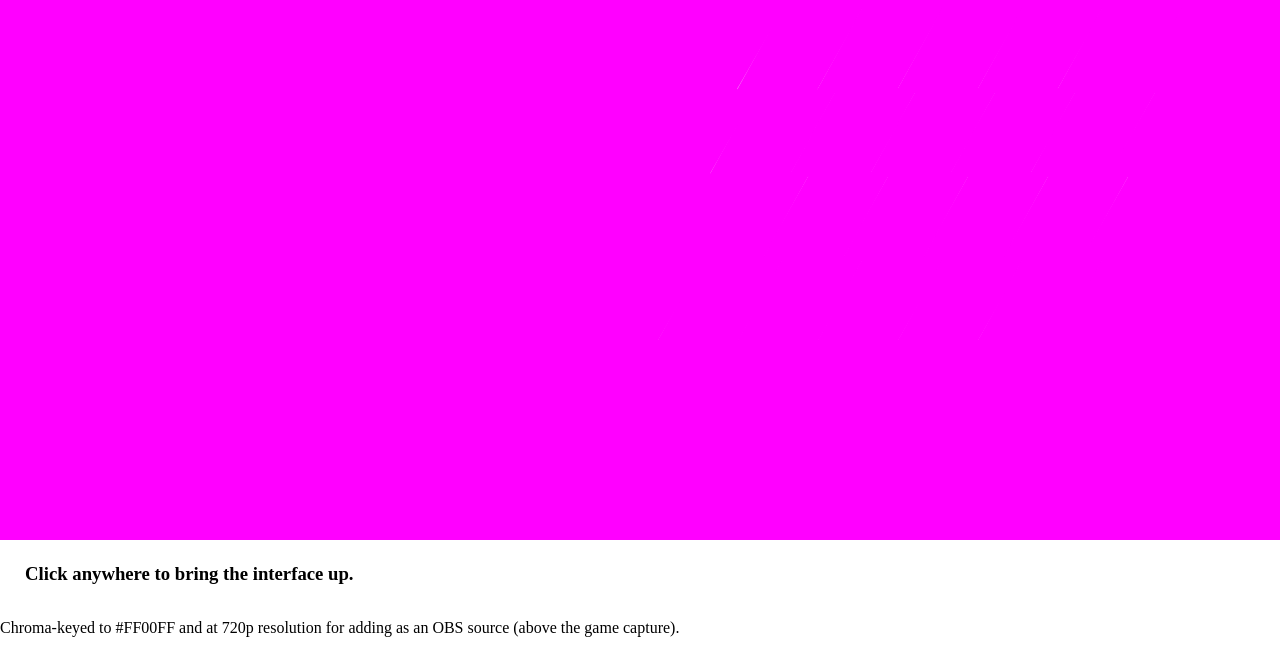
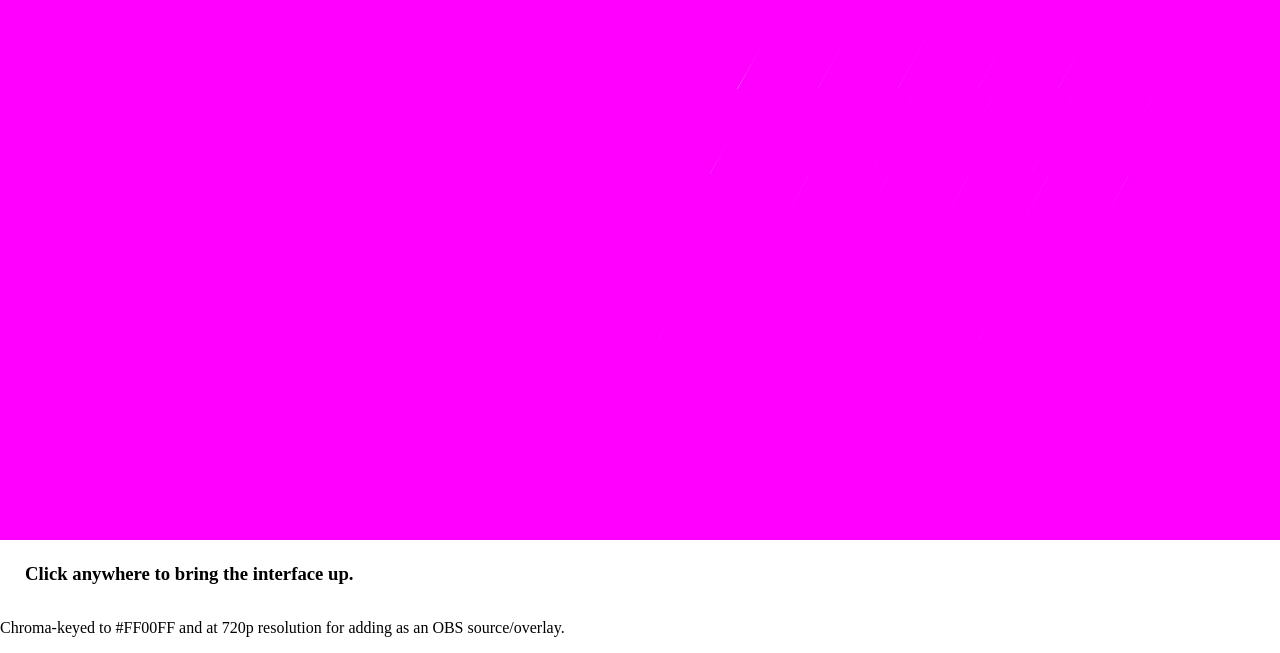
Before and after one commit to DammMusing/apex-legend-selector, a plain HTML site: page index.html in a window 1280 px wide. Shown: the part 180-833 px from the top of the page. Drawn offline with Linux system fonts and the light colour scheme.

Commit message:
tweak copy

```diff
--- a/index.html
+++ b/index.html
@@ -270,6 +270,6 @@ function start() {
     <div style="display:none">  <!-- prefetch some images -->
       <img id="background" src="img/all-legends-greyscale.png">
     </div>
-    <p>Chroma-keyed to #FF00FF and at 720p resolution for adding as an OBS source (above the game capture).</p>
+    <p>Chroma-keyed to #FF00FF and at 720p resolution for adding as an OBS source/overlay.</p>
   </body>
 </html>
```
